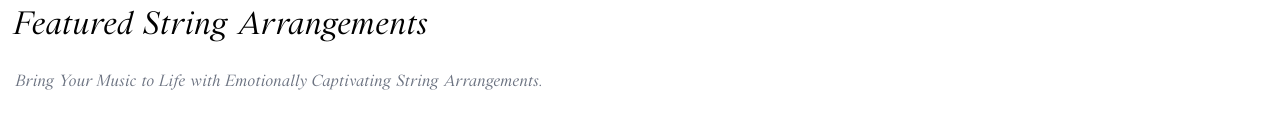
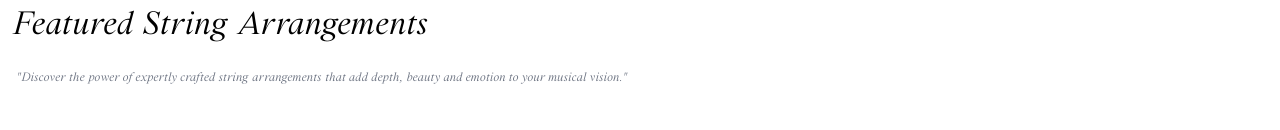
Before and after one commit to ejiro1994/vue-agency-menu-gsap-animation, a Vue app: page /music in a window 1280 px wide. Shown: the part 488-618 px from the top of the page. Built offline with nearby package versions, Linux system fonts and the light colour scheme.

Commit message:
Update MusicPage.vue content description to enhance user engagement with a more impactful and emotionally resonant paragraph. Adjusted font size for improved readability.

```diff
--- a/src/views/MusicPage.vue
+++ b/src/views/MusicPage.vue
@@ -2,8 +2,10 @@
     <div class="page-container">
         <MediaCarousel ref="carousel" />
         <h1 class="page-title font-kormelink italic mt-4 text-base">Featured String Arrangements</h1>
-        <p class="font-kormelink italic text-base px-4 text-gray-500 mb-8">
-            Bring Your Music to Life with Emotionally Captivating String Arrangements.
+        <p class="font-kormelink italic text-xs px-4 text-gray-500 mb-8">
+            "Discover the power of expertly crafted string arrangements that add depth, beauty and emotion to your musical vision."
+
+
         </p>
         <div class="content-container">
             <Playlist />
```
